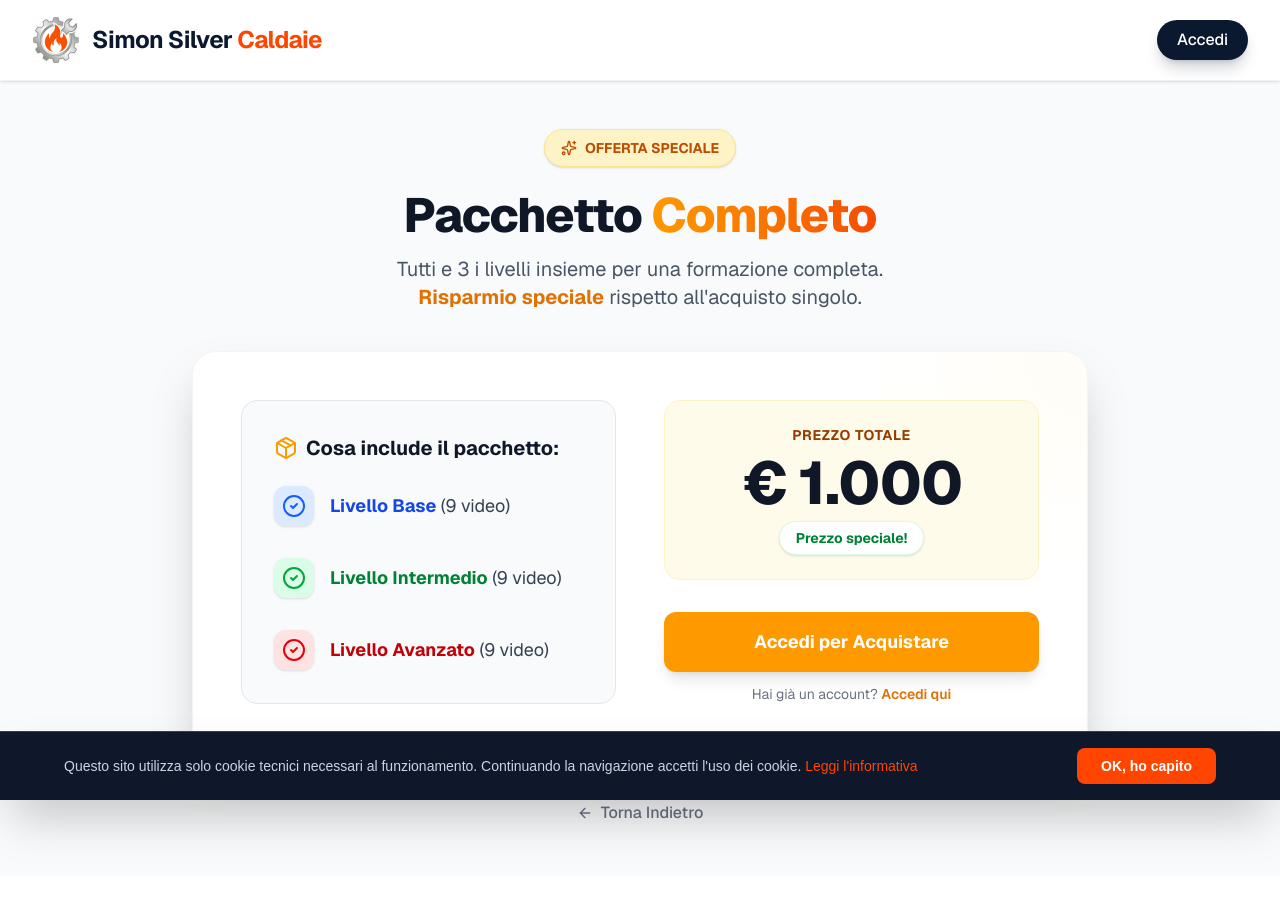
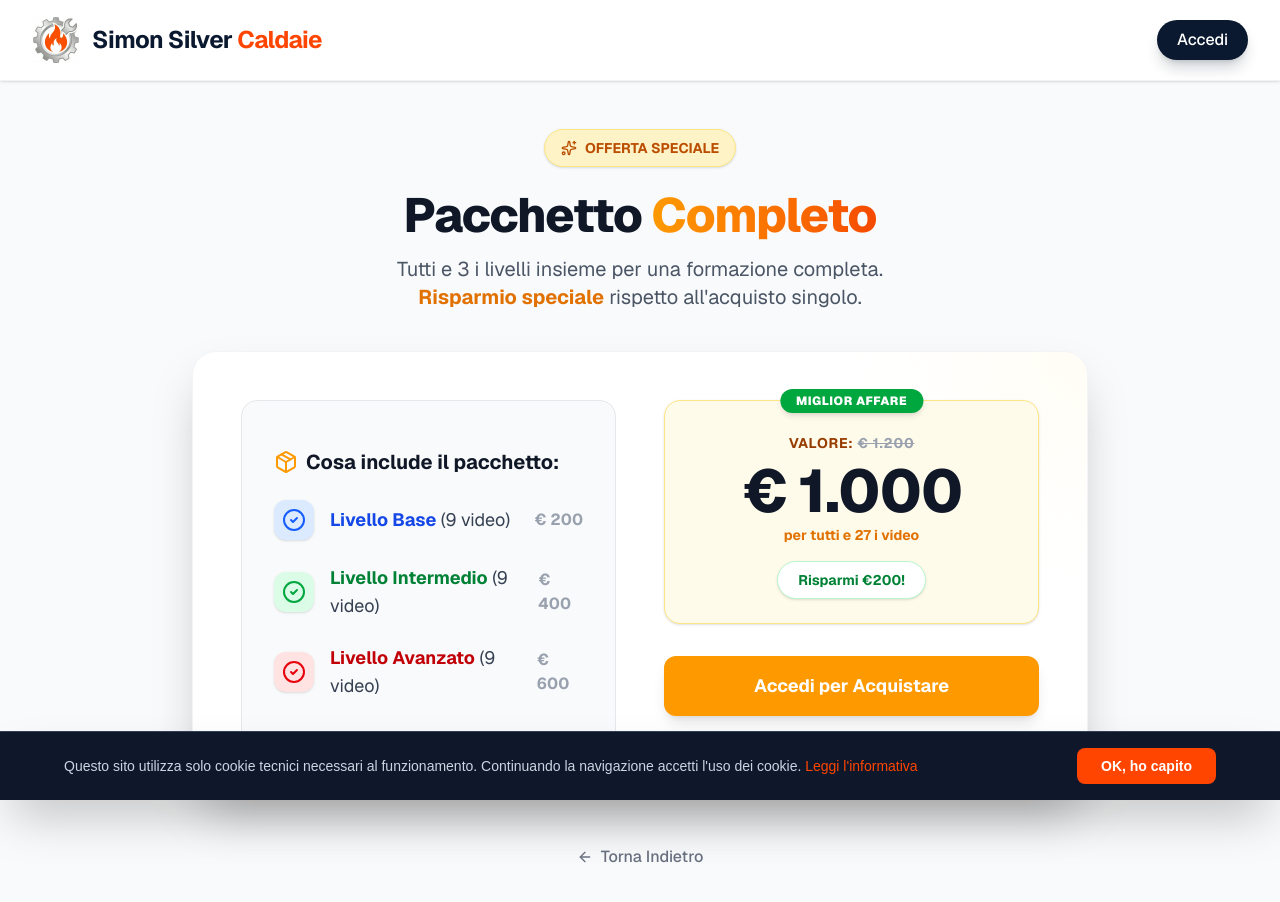
Before and after one commit to simonsilvercaldaie/sito-caldaie, a Next.js app: page /pacchetto-completo in a window 1280 px wide. Shown: the top 902 px of the page. Before the commit the page ends 876 px from the top, so only its background shows below. Built offline with nearby package versions, Linux system fonts and the light colour scheme.

Commit message:
UX: aggiunto ancoraggio prezzo e prezzi singoli su pagina pacchetto-completo

```diff
--- a/app/pacchetto-completo/page.tsx
+++ b/app/pacchetto-completo/page.tsx
@@ -313,24 +313,33 @@ export default function PacchettoCompletoPage() {
                                             <Package className="w-6 h-6 text-amber-500" />
                                             Cosa include il pacchetto:
                                         </h3>
-                                        <ul className="space-y-8">
-                                            <li className="flex items-center gap-4 text-gray-700">
+                                        <ul className="space-y-6 w-full">
+                                            <li className="flex items-center justify-between text-gray-700 w-full">
+                                                <div className="flex items-center gap-4">
                                                     <div className="bg-blue-100 p-2 rounded-xl text-blue-600 shadow-sm">
                                                         <CheckCircle2 className="w-6 h-6" />
                                                     </div>
                                                     <span className="text-lg"><strong className="text-blue-700">Livello Base</strong> (9 video)</span>
+                                                </div>
+                                                <span className="font-bold text-gray-400">€ 200</span>
                                             </li>
-                                            <li className="flex items-center gap-4 text-gray-700">
+                                            <li className="flex items-center justify-between text-gray-700 w-full">
+                                                <div className="flex items-center gap-4">
                                                     <div className="bg-green-100 p-2 rounded-xl text-green-600 shadow-sm">
                                                         <CheckCircle2 className="w-6 h-6" />
                                                     </div>
                                                     <span className="text-lg"><strong className="text-green-700">Livello Intermedio</strong> (9 video)</span>
+                                                </div>
+                                                <span className="font-bold text-gray-400">€ 400</span>
                                             </li>
-                                            <li className="flex items-center gap-4 text-gray-700">
+                                            <li className="flex items-center justify-between text-gray-700 w-full">
+                                                <div className="flex items-center gap-4">
                                                     <div className="bg-red-100 p-2 rounded-xl text-red-600 shadow-sm">
                                                         <CheckCircle2 className="w-6 h-6" />
                                                     </div>
                                                     <span className="text-lg"><strong className="text-red-700">Livello Avanzato</strong> (9 video)</span>
+                                                </div>
+                                                <span className="font-bold text-gray-400">€ 600</span>
                                             </li>
                                         </ul>
                                     </div>
@@ -338,13 +347,17 @@ export default function PacchettoCompletoPage() {
 
                                 {/* Right Side: Price & Action */}
                                 <div className="flex flex-col justify-center">
-                                    <div className="text-center mb-8 bg-amber-50 rounded-2xl p-6 border border-amber-100">
-                                        <p className="text-sm font-bold text-amber-800 uppercase tracking-wider mb-2">Prezzo Totale</p>
-                                        <div className="flex items-end justify-center gap-3 mb-2">
+                                    <div className="text-center mb-8 bg-amber-50 rounded-2xl p-6 border border-amber-200 relative shadow-sm">
+                                        <div className="absolute -top-3 left-1/2 -translate-x-1/2 bg-green-600 text-white font-black px-4 py-1 rounded-full text-xs uppercase tracking-wider shadow-md">
+                                            Miglior Affare
+                                        </div>
+                                        <p className="text-sm font-bold text-amber-800 uppercase tracking-wider mb-2 mt-2">Valore: <del className="text-gray-400">€ 1.200</del></p>
+                                        <div className="flex flex-col items-center justify-center gap-1 mb-2">
                                             <span className="text-6xl font-extrabold text-gray-900 tracking-tight">€ {getTestPrice(BUNDLE_PRICE, user?.email).toLocaleString('it-IT')}</span>
+                                            <span className="text-amber-600 font-bold text-sm">per tutti e 27 i video</span>
                                         </div>
-                                        <div className="inline-block bg-white text-green-700 font-bold px-4 py-1.5 rounded-full text-sm shadow-sm border border-green-100">
-                                            Prezzo speciale!
+                                        <div className="inline-block bg-white text-green-700 font-bold px-5 py-2 rounded-full text-sm shadow-sm border border-green-200 mt-2">
+                                            Risparmi €200!
                                         </div>
                                     </div>
 
```
Lines whose indentation alone changed are shown as unchanged.
